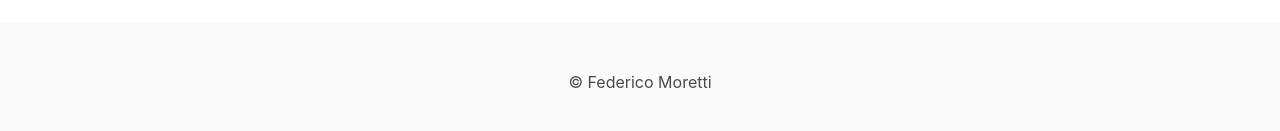
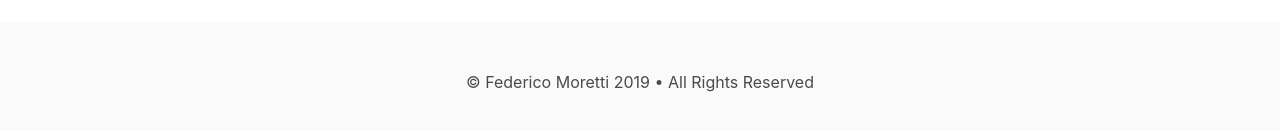
Before and after one commit to federico-moretti/yama, a React (Create React App) app: page / in a window 1280 px wide. Shown: the part 363-494 px from the top of the page. Built offline with nearby package versions, Linux system fonts and the light colour scheme; no server answers.

Commit message:
feat: improve footer

```diff
--- a/src/components/organisms/Footer.tsx
+++ b/src/components/organisms/Footer.tsx
@@ -7,10 +7,14 @@ interface FooterProps {
 function Footer(props: FooterProps) {
   const { style } = props;
 
+  const actualYear = new Date().getFullYear();
+  const years = 2019 === actualYear ? 2019 : `2019-${actualYear}`;
+  const text = `© Federico Moretti ${years} • All Rights Reserved`;
+
   return (
     <footer style={style} className="footer">
       <div className="content has-text-centered">
-        <Paragraph>© Federico Moretti</Paragraph>
+        <Paragraph>{text}</Paragraph>
       </div>
     </footer>
   );
```
